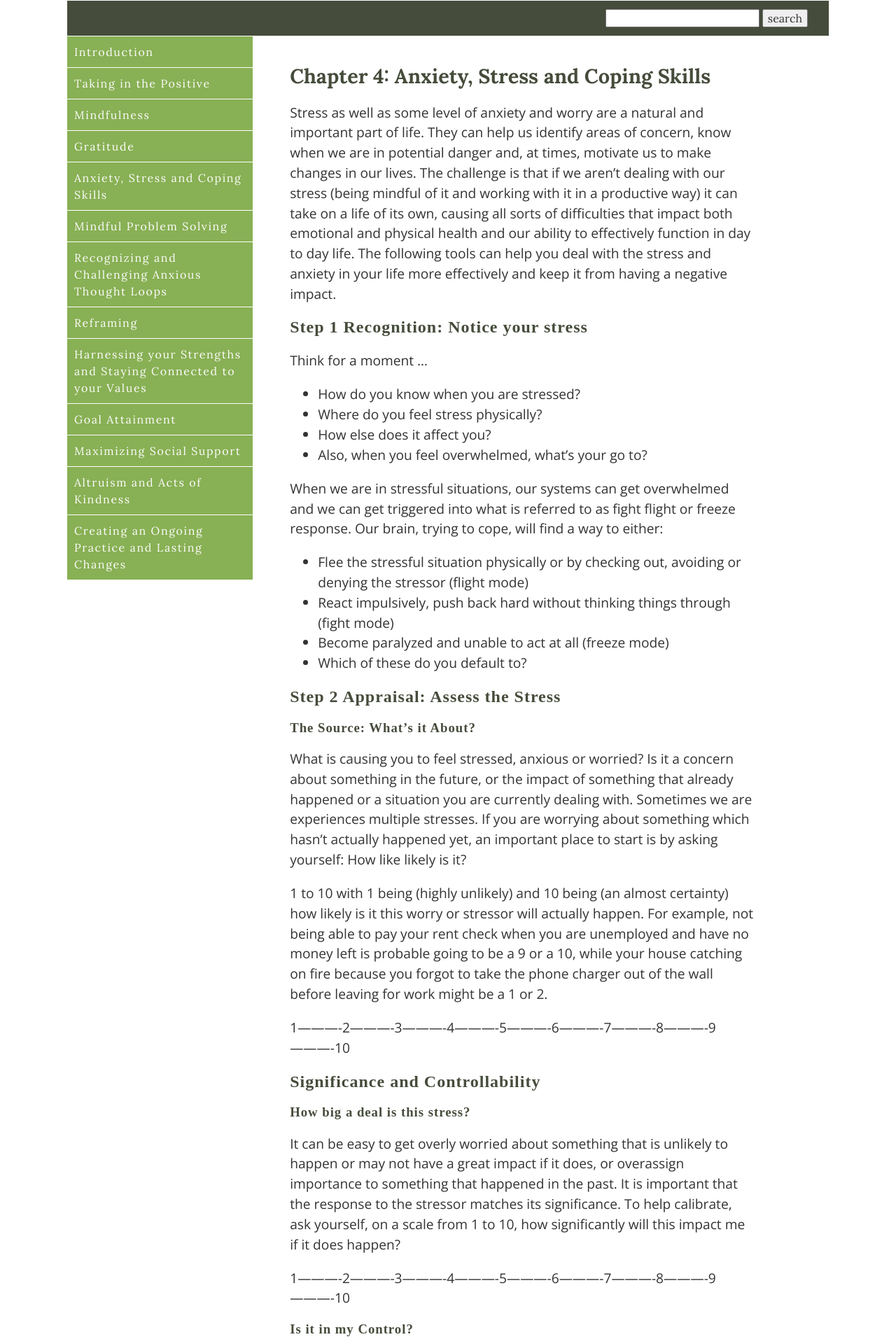
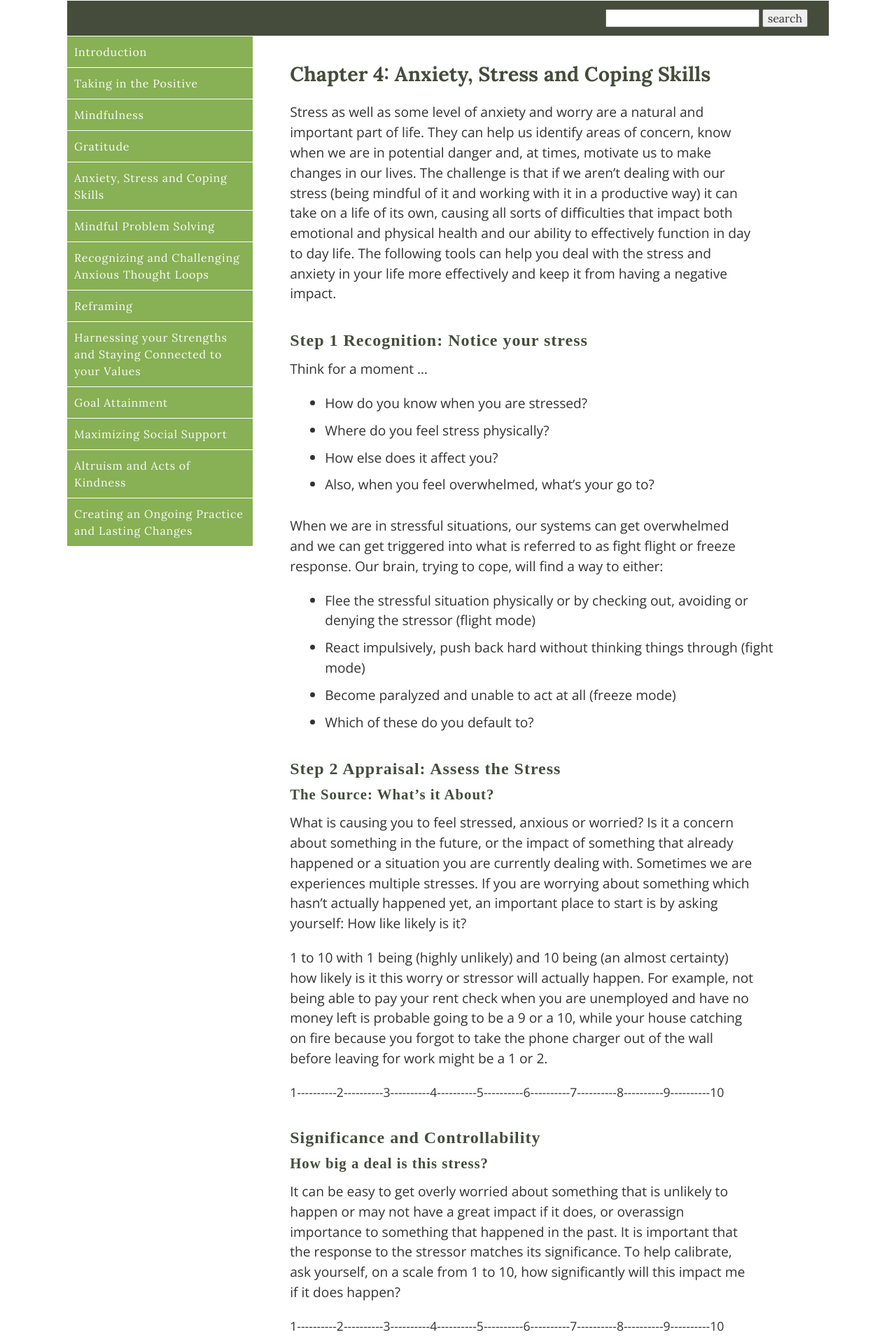
Before and after one commit to mtorres253/mtorres253.github.io, a Jekyll site: the page built from chapt-4/index.md, in a window 1280 px wide. Shown: the top 1920 px of the page at 70% size. Built offline with Jekyll 4.4.1, drawn with Linux system fonts in a browser that asks for light colours; nearby versions of some CDN libraries; some of the changed text lies outside the part shown.

Commit message:
style changes and layout changes

```diff
--- a/_config.yml
+++ b/_config.yml
@@ -1,2 +1,6 @@
 name: Anxiety Workbook
 markdown: kramdown
+github:
+  organization: mtorres253
+  repository: mtorres253.github.io
+  default_branch: master
--- a/_layouts/default.html
+++ b/_layouts/default.html
@@ -2,6 +2,7 @@
 <html>
 	<head>
 		<title>{{ page.title }}</title>
+        <link rel="stylesheet" type="text/css" href="/css/reset.css">
 		<link rel="stylesheet" type="text/css" href="/css/main.css">
         <meta name="robots" content="noindex">
         <link href='https://fonts.googleapis.com/css?family=Roboto:400,500,700,700italic,500italic,400italic,300italic,300|Lora:400,400italic,700,700italic|Open+Sans:400,400italic,600,600italic,700,700italic' rel='stylesheet' type='text/css'>
@@ -43,6 +44,7 @@
 		<footer>
     		<ul>
         		<li><a href="mailto:david.olem@gmail.com">Contact Me</a></li>
+                <li><a class="button button-edit" href="https://github.com/{{ site.github.organization }}/{{ site.github.repository }}/edit/{{ site.github.default_branch }}/{{ page.path }}" target="_blank">Edit this page</a></li>
 			</ul>
 		</footer>
 	</body>
--- a/chapt-4/index.md
+++ b/chapt-4/index.md
@@ -30,8 +30,10 @@ How like likely is it?
 
 1 to 10 with 1 being  (highly unlikely) and 10 being (an almost certainty) how likely is it this worry or stressor will actually happen. For example, not being able to pay your rent check when you are unemployed and have no money left is probable going to be a 9 or a 10, while your house catching on fire because you forgot to take the phone charger out of the wall before leaving for work might be a 1 or 2.
 
+<p class="number-continuum">
+1----------2----------3----------4----------5----------6----------7----------8----------9----------10
+</p>
 
-1----------2----------3----------4----------5----------6----------7----------8----------9----------10
 
 
 ## Significance and Controllability
@@ -39,8 +41,9 @@ How like likely is it?
 ### How big a deal is this stress?
 It can be easy to get overly worried about something that is unlikely to happen or may not have a great impact if it does, or overassign importance to something that happened in the past.  It is important that the response to the stressor matches its significance. To help calibrate, ask yourself, on a scale from 1 to 10, how significantly will this impact me if it does happen?
 
-
+<p class="number-continuum">
 1----------2----------3----------4----------5----------6----------7----------8----------9----------10
+</p>
 
 
 
--- a/css/main.css
+++ b/css/main.css
@@ -2,8 +2,21 @@ body {
     margin: 1px auto;
     width: 85%;
 }
-p, ul li, ol li {
+p, li {
     width: 90%;
+    margin-bottom: 10px;
+    font-size: 1.2em;
+}
+ul li {
+    list-style: disc;
+    margin-left: 50px;
+}
+ol li {
+    margin-left: 50px;
+    list-style: decimal;
+}
+ul {
+    margin-bottom: 30px;
 }
 p, li, td {
 /*    font-family: 'Roboto', sans-serif;*/
@@ -12,12 +25,17 @@ p, li, td {
     line-height: 1.5em;
     color: #333;
 }
+p {
+    margin-bottom: 20px;
+}
 table {
     width: 100%;
+    margin-bottom: 20px;
 }
 td {
     padding: 5px;
     background-color: #efefef;
+    border: 1px #ffffff solid;
 }
 p.top {
     margin-top: 0px;
@@ -52,17 +70,20 @@ nav ul {
     padding: 0px;
     margin-top: 1px;
     list-style: none;
+    margin-bottom: 0px;
 }
-footer ul {
-    display: inline;
-}
+
 nav ul li, footer ul li {
     font-family: 'Lora', serif;
-    letter-spacing: .1em;
+    letter-spacing: .05em;
     margin-right: 15px;
     font-weight: bold;
     font-size: 1em;
     display: block;
+    margin: 0px;
+}
+footer ul li {
+    display: inline;
 }
 nav ul li {
     padding:10px;
@@ -83,12 +104,31 @@ a:hover {
 h1 {
     font-size: 1.8em;
     font-family: 'Lora', serif;
+    line-height: 1.4em;
+    color: #454C3B;
+    margin: 15px 0px 20px 0px;
+    font-weight: bold;
+}
+h2 {
+    margin-top: 40px;
+    font-size: 1.5em;
     color: #454C3B;
 }
+h3 {
+    font-size: 1.3em;
+    color: #454C3B;
+}
+h4 {
+    font-size: 1.3em;
+    color: #454C3B;
+    font-style: italic;
+    margin-bottom: 15px;
+}
 h2, h3 {
-
+    font-weight: bold;
     letter-spacing: 1px;
     color: #454C3B;
+    margin-bottom: 15px;
 }
 footer {
     border-top: 1px solid #d5d5d5;
@@ -102,8 +142,9 @@ footer {
 .story {
     display: block;
     border: 1px dashed #454C3B;
-    padding: 10px 0px 10px 40px;
+    padding: 40px 10px 10px 40px;
     width: 90%;
+    margin-bottom: 20px;
 }
 .story p {
     color: #666666;
@@ -134,3 +175,6 @@ footer {
     float: right;
     width: 220px;
 }
+.number-continuum {
+    font-size: 1.1em;
+}
--- /dev/null
+++ b/css/reset.css
@@ -0,0 +1,48 @@
+/* http://meyerweb.com/eric/tools/css/reset/
+   v2.0 | 20110126
+   License: none (public domain)
+*/
+
+html, body, div, span, applet, object, iframe,
+h1, h2, h3, h4, h5, h6, p, blockquote, pre,
+a, abbr, acronym, address, big, cite, code,
+del, dfn, em, img, ins, kbd, q, s, samp,
+small, strike, strong, sub, sup, tt, var,
+b, u, i, center,
+dl, dt, dd, ol, ul, li,
+fieldset, form, label, legend,
+table, caption, tbody, tfoot, thead, tr, th, td,
+article, aside, canvas, details, embed,
+figure, figcaption, footer, header, hgroup,
+menu, nav, output, ruby, section, summary,
+time, mark, audio, video {
+	margin: 0;
+	padding: 0;
+	border: 0;
+	font-size: 100%;
+	font: inherit;
+	vertical-align: baseline;
+}
+/* HTML5 display-role reset for older browsers */
+article, aside, details, figcaption, figure,
+footer, header, hgroup, menu, nav, section {
+	display: block;
+}
+body {
+	line-height: 1;
+}
+ol, ul {
+	list-style: none;
+}
+blockquote, q {
+	quotes: none;
+}
+blockquote:before, blockquote:after,
+q:before, q:after {
+	content: '';
+	content: none;
+}
+table {
+	border-collapse: collapse;
+	border-spacing: 0;
+}
```
Also changed, not shown: other parts of chapt-4/index.md (+5 -3 lines), chapt-6/index.md (+2 -2 lines), chapt-7/index.md (+3 -3 lines).
